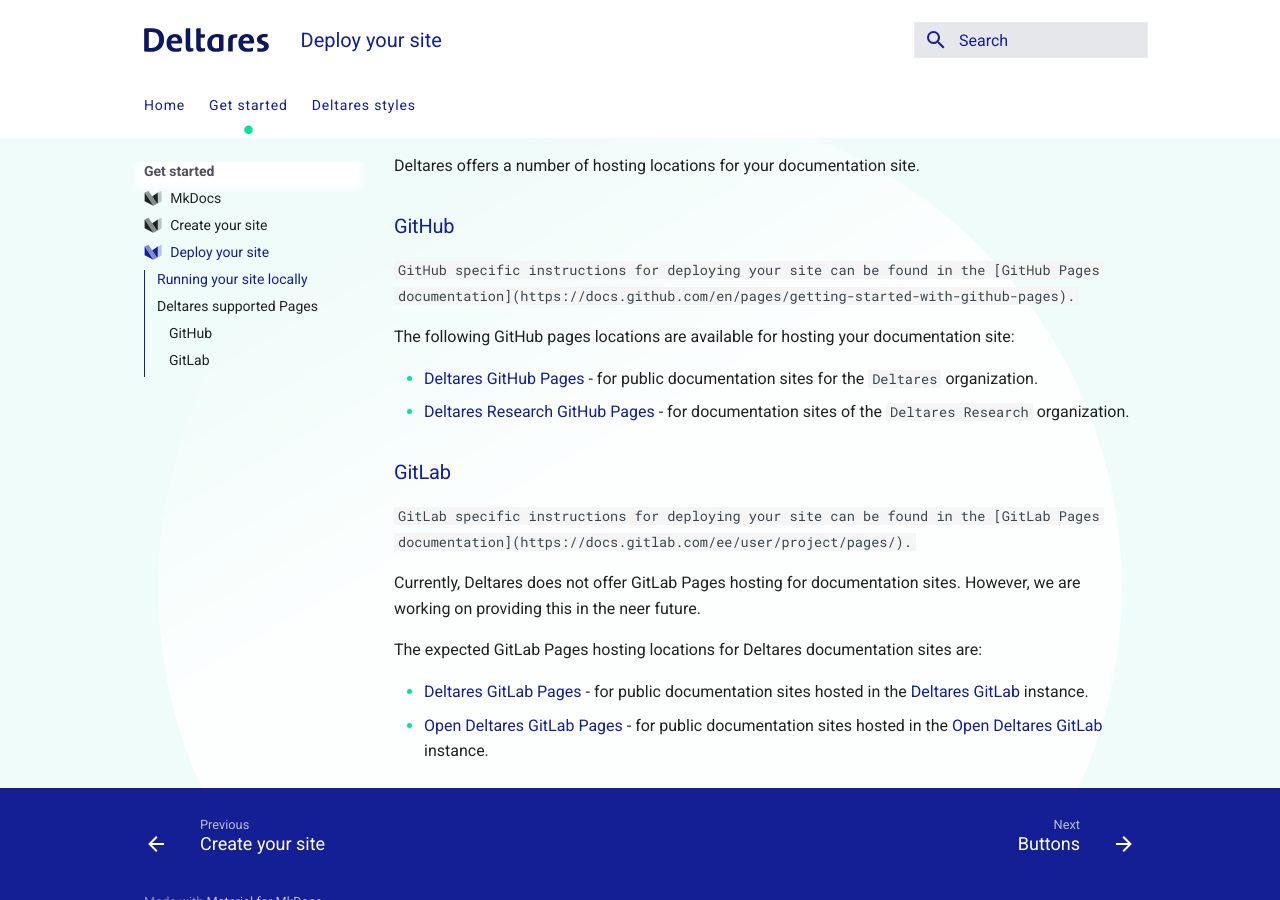
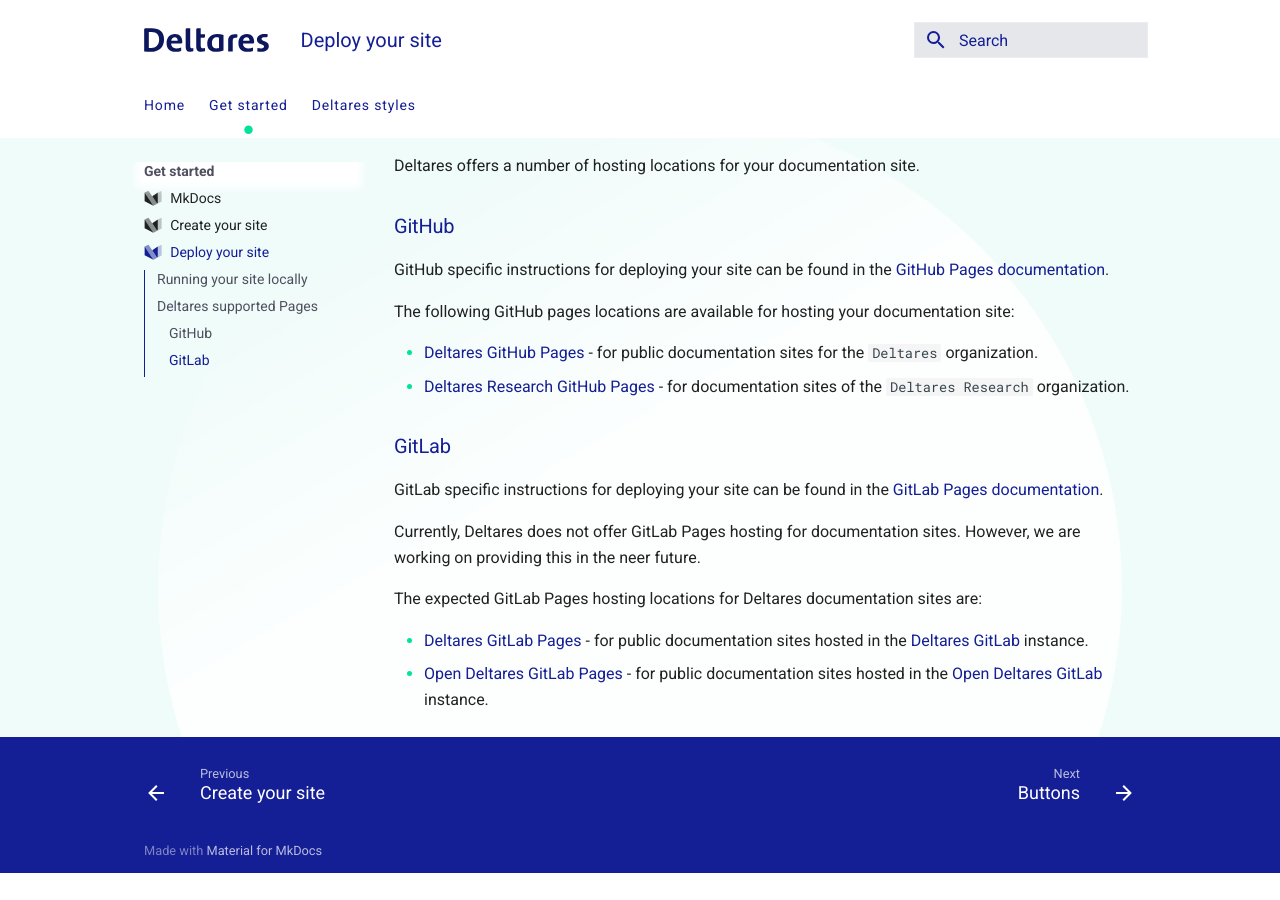
Before and after one commit to Deltares-research/mkdocs-deltares-theme, an MkDocs documentation site: the page built from docs/mkdocs/deploy_your_site.md, in a window 1280 px wide and 900 px high, scrolled down 1066 px. Built offline with MkDocs 1.6.1 and Material for MkDocs 9.7.7, drawn with Linux system fonts in a browser that asks for light colours; after the commit the page ends 1939 px from its top, so only the background shows below that.

Commit message:
Fix links

````diff
--- a/docs/mkdocs/deploy_your_site.md
+++ b/docs/mkdocs/deploy_your_site.md
@@ -52,7 +52,7 @@ Deltares offers a number of hosting locations for your documentation site.
 
 ### GitHub
 
-```GitHub specific instructions for deploying your site can be found in the [GitHub Pages documentation](https://docs.github.com/en/pages/getting-started-with-github-pages).```
+GitHub specific instructions for deploying your site can be found in the [GitHub Pages documentation](https://docs.github.com/en/pages/getting-started-with-github-pages).
 
 The following GitHub pages locations are available for hosting your documentation site:
 
@@ -61,7 +61,7 @@ The following GitHub pages locations are available for hosting your documentatio
 
 ### GitLab
 
-```GitLab specific instructions for deploying your site can be found in the [GitLab Pages documentation](https://docs.gitlab.com/ee/user/project/pages/).```
+GitLab specific instructions for deploying your site can be found in the [GitLab Pages documentation](https://docs.gitlab.com/ee/user/project/pages/).
 
 
 Currently, Deltares does not offer GitLab Pages hosting for documentation sites. However, we are working on providing this in the neer future.
````
